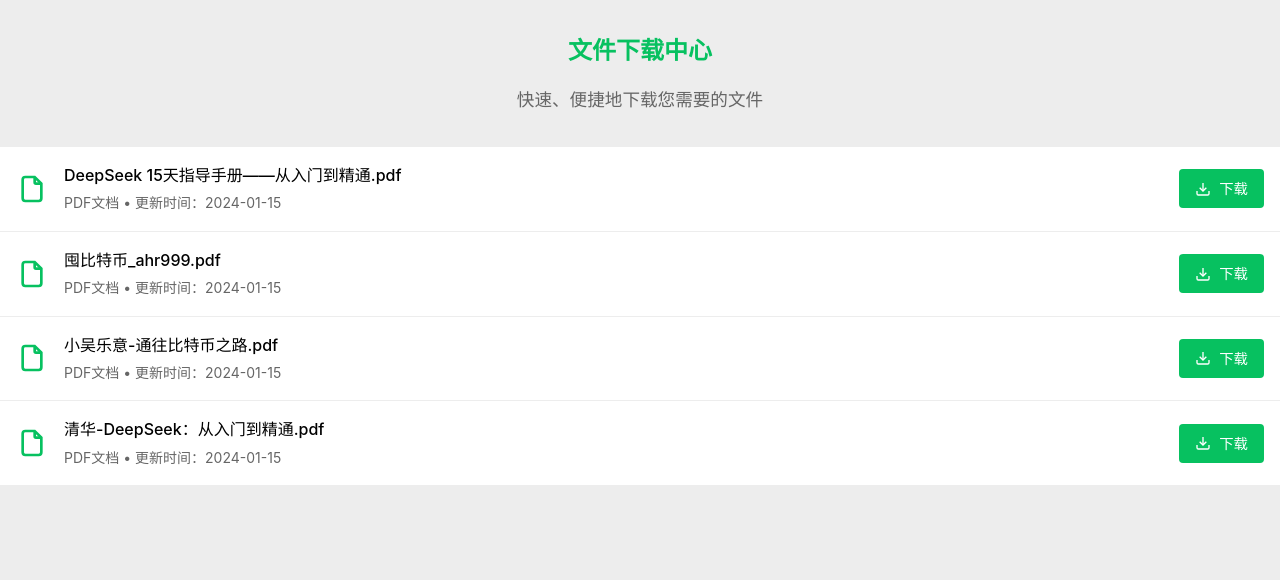
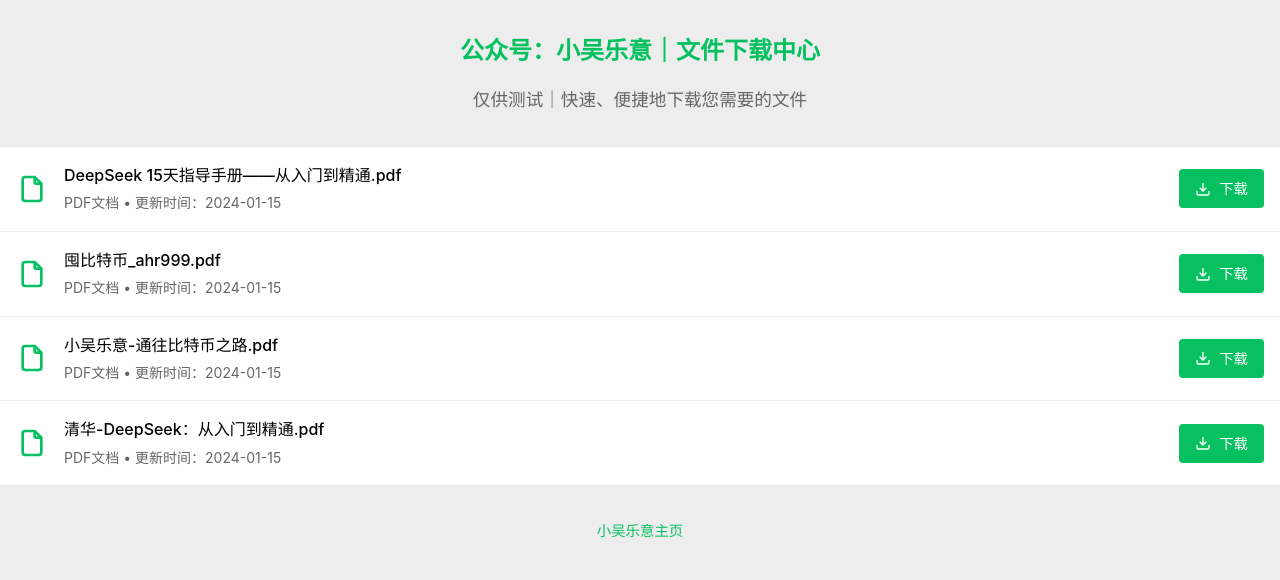
Before and after one commit to lovexw/test, a plain HTML site: page index.html in a window 1280 px wide. Drawn offline with Linux system fonts and the light colour scheme.

Commit message:
更新文件下载中心页面，完成移动端适配和微信风格设计

```diff
--- a/index.html
+++ b/index.html
@@ -3,7 +3,7 @@
 <head>
     <meta charset="UTF-8">
     <meta name="viewport" content="width=device-width, initial-scale=1.0">
-    <title>文件下载中心</title>
+    <title>小吴乐意｜文件下载中心</title>
     <style>
         :root {
             --primary-color: #07C160;
@@ -158,8 +158,8 @@
 <body>
     <div class="container">
         <header>
-            <h1>文件下载中心</h1>
-            <p class="subtitle">快速、便捷地下载您需要的文件</p>
+            <h1>公众号：小吴乐意｜文件下载中心</h1>
+            <p class="subtitle">仅供测试｜快速、便捷地下载您需要的文件</p>
         </header>
 
         <div class="file-list">
@@ -239,6 +239,9 @@
                 </a>
             </div>
         </div>
+        <div style="text-align: center; padding: 2rem 1rem; border-top: 1px solid var(--border-color);">
+            <a href="https://www.xiaowuleyi.com" style="color: var(--primary-color); text-decoration: none; font-size: 0.9rem;" target="_blank">小吴乐意主页</a>
+        </div>
     </div>
 </body>
 </html>
```
Also changed, not shown: 2 other files.
